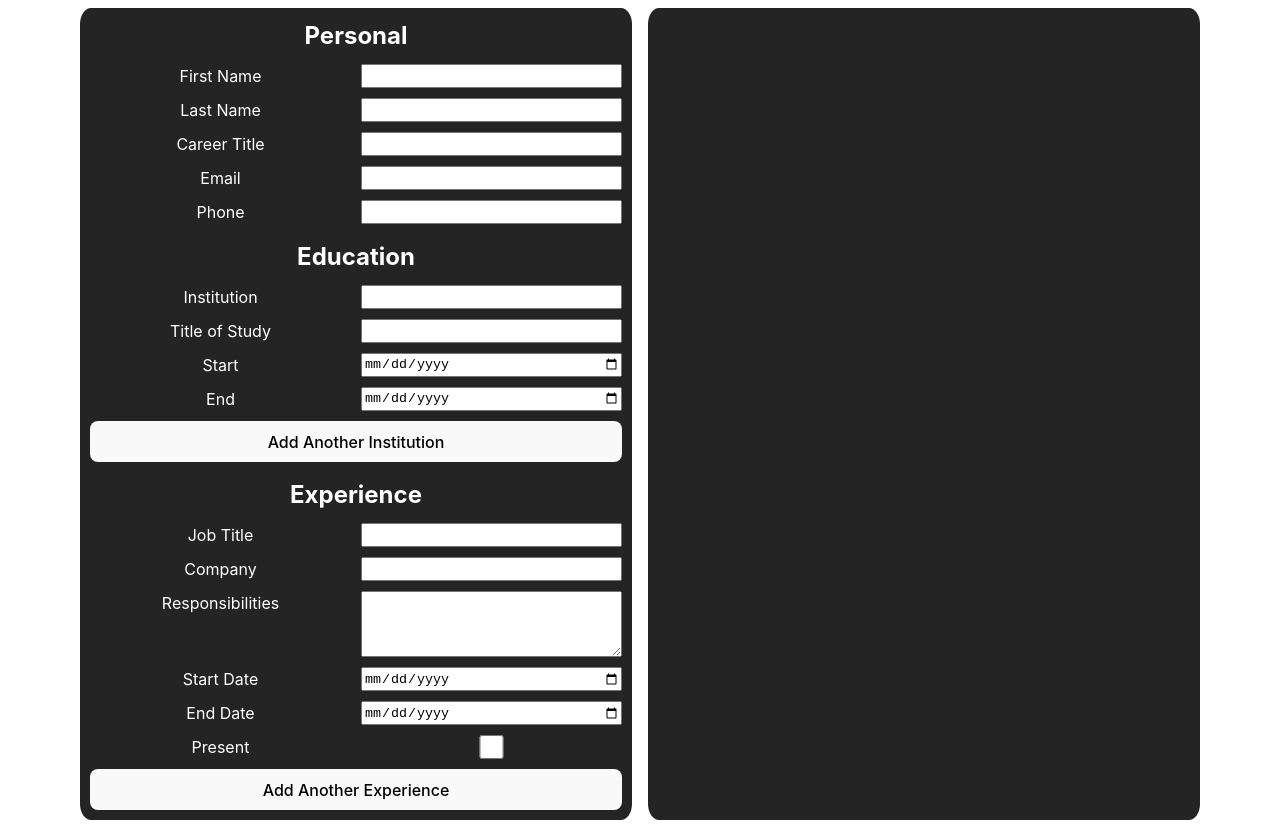
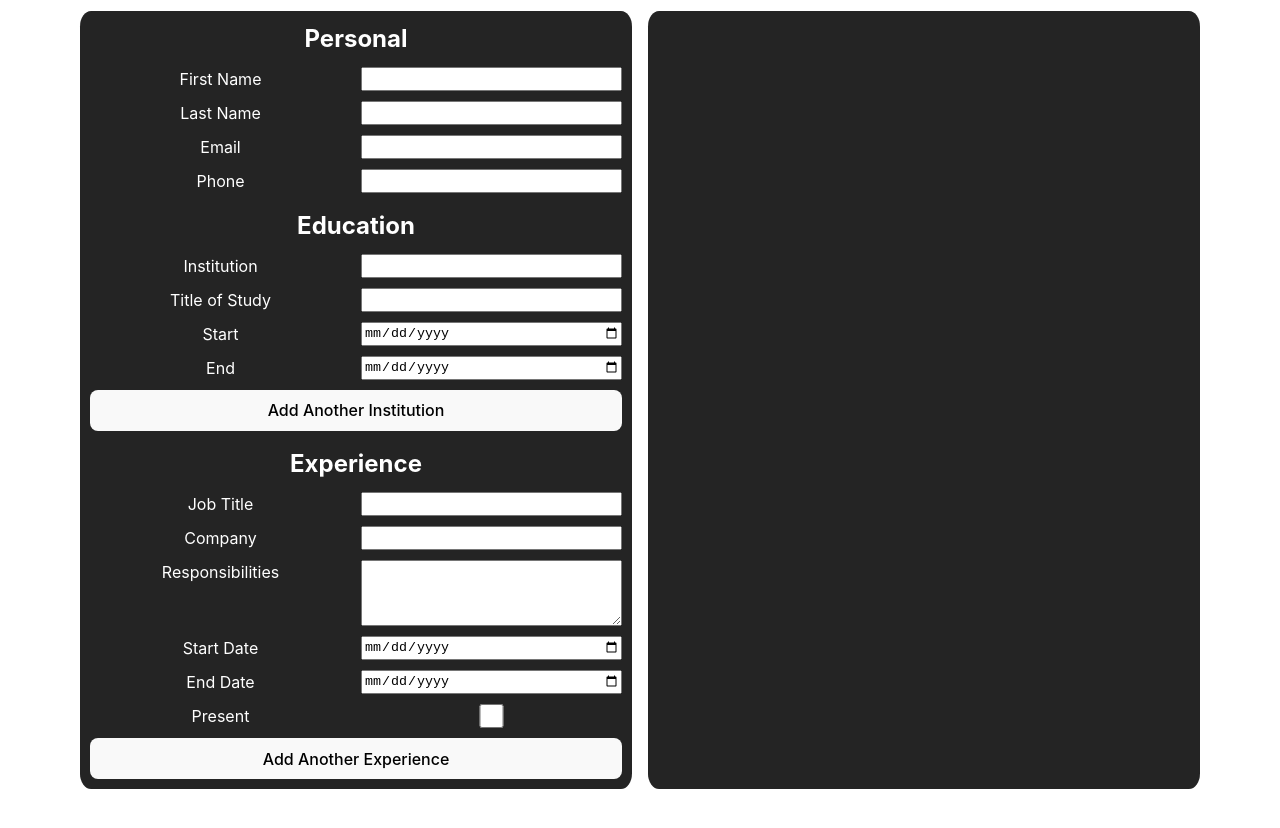
Before and after one commit to cabelstein12/CV-Application, a React (Vite) app: page / in a window 1280 px wide. After the commit the page ends 800 px from the top, so only its background shows below. Built offline with nearby package versions, Linux system fonts and the light colour scheme.

Commit message:
update output from personal form section

```diff
--- a/src/App.jsx
+++ b/src/App.jsx
@@ -1,15 +1,48 @@
-
-import './App.css';
-import Input from './Input.jsx';
-import Output from './Output.jsx'
+import "./App.css";
+import Input from "./Input.jsx";
+import Output from "./Output.jsx";
+import { useState } from "react";
 
 function App() {
-  return(
+  const [personalInfo, setPersonalInfo] = useState({
+    firstName: "",
+    lastName: "",
+    email: "",
+    phone: "",
+  });
+  function updateFirstName(e) {
+    setPersonalInfo({
+      ...personalInfo,
+      firstName: e.target.value,
+    });
+  }
+  function updateLastName(e) {
+    setPersonalInfo({
+      ...personalInfo,
+      lastName: e.target.value,
+    });
+  }
+  function updateEmail(e) {
+    setPersonalInfo({
+      ...personalInfo,
+      email: e.target.value,
+    });
+  }
+  function updatePhone(e) {
+    setPersonalInfo({ ...personalInfo, phone: e.target.value });
+  }
+  return (
     <>
-      <Input />
-      <Output />
+      <Input
+        changeFirstName={updateFirstName}
+        changeLastName={updateLastName}
+        changeEmail={updateEmail}
+        changePhone={updatePhone}
+        personalInfo={personalInfo}
+      />
+      <Output personalInfo={personalInfo} />
     </>
-  )
+  );
 }
 
-export default App
+export default App;
--- a/src/Education.jsx
+++ b/src/Education.jsx
@@ -1,15 +1,20 @@
-import "./Form.css"
+import "./Form.css";
+import { useState } from "react";
 
-export default function Education(){
-    return(
+export default function Education() {
+  return (
     <>
-
-            <form id="edu-form-section" className="form-section">
+      <form
+        id="edu-form-section"
+        className="form-section"
+        onSubmit={(e) => {
+          e.preventDefault();
+        }}
+      >
         <h2>Education</h2>
 
         <label htmlFor="school-name"> Institution </label>
-                <input type="text" />
-
+        <input type="text"/>
         <label htmlFor="study-type"> Title of Study </label>
         <input type="text" />
 
@@ -19,9 +24,8 @@ export default function Education(){
         <label htmlFor="study-date-end"> End </label>
         <input type="date" />
 
-                <button>Add Another Institution</button>
-
+        <button type="submit">Add Another Institution</button>
       </form>
     </>
-    )
+  );
 }
--- a/src/Experience.jsx
+++ b/src/Experience.jsx
@@ -1,10 +1,15 @@
-import "./Form.css"
+import "./Form.css";
 
-export default function Experience () {
-
+export default function Experience() {
   return (
     <>
-            <form id="exp-form-section" className="form-section">
+      <form
+        id="exp-form-section"
+        className="form-section"
+        onSubmit={(e) => {
+          e.preventDefault();
+        }}
+      >
         <h2>Experience</h2>
 
         <label htmlFor="job-title"> Job Title </label>
@@ -17,19 +22,24 @@ export default function Experience () {
         <textarea type="text" rows="4" cols="30" />
 
         <label htmlFor="job-start">Start Date</label>
-                <input type="date"/>
+        <input type="date" />
 
         <label htmlFor="job-end">End Date</label>
         <input id="end-date-text" type="date" />
-                <span>  Present </span>
-                <input id="end-date-checkbox" type="checkbox" onClick={()=>{
-                    const endDate = document.getElementById('end-date-text');
-                    !endDate.disabled ? endDate.disabled = true : endDate.disabled = false;
-                    }
-                }/>
+        <span> Present </span>
+        <input
+          id="end-date-checkbox"
+          type="checkbox"
+          onClick={() => {
+            const endDate = document.getElementById("end-date-text");
+            !endDate.disabled
+              ? (endDate.disabled = true)
+              : (endDate.disabled = false);
+          }}
+        />
 
-                <button>Add Another Experience</button>
+        <button type="submit">Add Another Experience</button>
       </form>
     </>
-    )
+  );
 }
--- a/src/Info.jsx
+++ b/src/Info.jsx
@@ -1,28 +1,41 @@
-import "./Form.css"
+import "./Form.css";
 
-export default function Info(){
-    return(
+export default function Info({
+  personalInfo,
+  changeFirstName,
+  changeLastName,
+  changeEmail,
+  changePhone,
+}) {
+  return (
     <>
       <form className="form-section" id="info-form-section">
         <h2>Personal</h2>
 
         <label htmlFor="first-name"> First Name </label>
-                <input type="text" id="first-name"/>
+        <input
+          type="text"
+          id="first-name"
+          value={personalInfo.firstName}
+          onChange={changeFirstName}
+        />
 
         <label htmlFor="last-name"> Last Name </label>
-                <input type="text" id="last-name" />
-
-                <label htmlFor="field-name"> Career Title </label>
-                <input type="text" id="field-name" />
+        <input
+          type="text"
+          id="last-name"
+          value={personalInfo.lastName}
+          onChange={changeLastName}
+        />
 
         <label htmlFor="email"> Email </label>
-                <input type='email' />
+        <input type="email" value={personalInfo.email} onChange={changeEmail} />
 
         <label htmlFor="phone"> Phone </label>
-                <input type="tel" />
+        <input type="tel" value={personalInfo.phone} onChange={changePhone} />
 
         {/* <button>Add Information</button> */}
       </form>
     </>
-    )
+  );
 }
--- a/src/Input.jsx
+++ b/src/Input.jsx
@@ -1,14 +1,26 @@
-import "./Card.css"
-import Info from './Info.jsx';
-import Education from './Education.jsx';
-import Experience from './Experience.jsx';
+import "./Card.css";
+import Info from "./Info.jsx";
+import Education from "./Education.jsx";
+import Experience from "./Experience.jsx";
 
-export default function Input(){
-    return (
-        <div className="content">
-            <Info />
-            <Education />
-            <Experience />
-        </div>
-    )
+export default function Input({
+  changeFirstName,
+  changeLastName,
+  changeEmail,
+  changePhone,
+  personalInfo,
+}) {
+  return (
+    <div className="content">
+      <Info
+        changeFirstName={changeFirstName}
+        changeLastName={changeLastName}
+        changeEmail={changeEmail}
+        changePhone={changePhone}
+        personalInfo={personalInfo}
+      />
+      <Education />
+      <Experience />
+    </div>
+  );
 }
--- a/src/Output.css
+++ b/src/Output.css
@@ -0,0 +1,3 @@
+.personal-info {
+  color: aliceblue;
+}
--- a/src/Output.jsx
+++ b/src/Output.jsx
@@ -1,11 +1,13 @@
-import './Card.css'
-import './Output.css'
+import "./Card.css";
+import "./Output.css";
 
-export default function Output (){
-
-    return(
-        <div className="content">
-
-        </div>
-    )
+export default function Output({ personalInfo }) {
+  return (
+    <div className="content">
+      <div className="personal-info">
+        {personalInfo.firstName} {personalInfo.lastName} {personalInfo.email}{" "}
+        {personalInfo.phone}
+      </div>
+    </div>
+  );
 }
```
Also changed, not shown: src/Form.css (+8 -8 lines), .codesandbox/tasks.json (added). Lines whose indentation alone changed are shown as unchanged.
